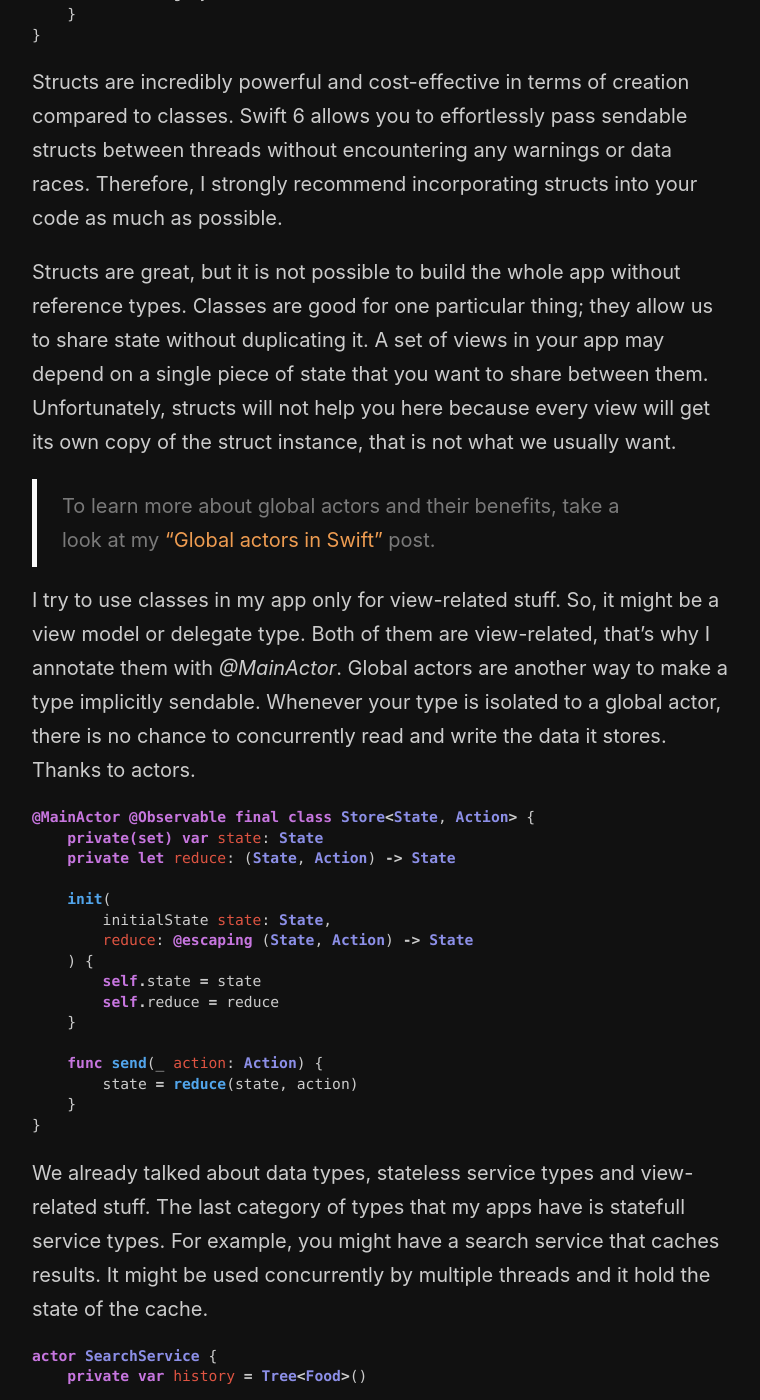
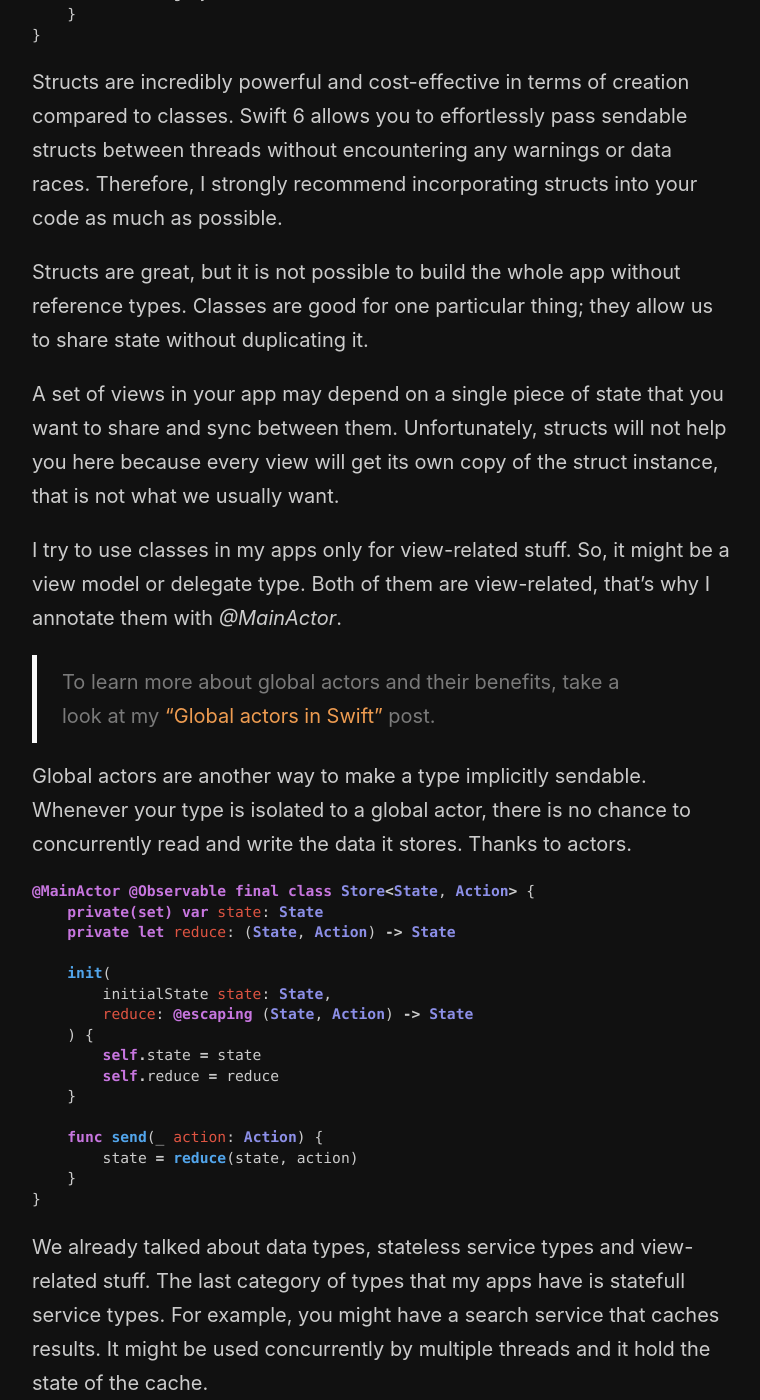
Before and after one commit to mecid/mecid.github.io, a Jekyll site: the page built from _posts/2025-01-07-adopting-swift6-across-the-app-codebase.md, in a window 1280 px wide and 1400 px high, scrolled down 2064 px. Shown: the whole window, without its empty margins (258-1018 px from the left). Built offline with Jekyll 4.4.1, drawn with Linux system fonts in a browser that asks for light colours.

Commit message:
swift 6 post restructured

````diff
--- a/_posts/2025-01-07-adopting-swift6-across-the-app-codebase.md
+++ b/_posts/2025-01-07-adopting-swift6-across-the-app-codebase.md
@@ -57,11 +57,15 @@ public struct HealthService: Sendable {
 
 Structs are incredibly powerful and cost-effective in terms of creation compared to classes. Swift 6 allows you to effortlessly pass sendable structs between threads without encountering any warnings or data races. Therefore, I strongly recommend incorporating structs into your code as much as possible.
 
-Structs are great, but it is not possible to build the whole app without reference types. Classes are good for one particular thing; they allow us to share state without duplicating it. A set of views in your app may depend on a single piece of state that you want to share between them. Unfortunately, structs will not help you here because every view will get its own copy of the struct instance, that is not what we usually want.
+Structs are great, but it is not possible to build the whole app without reference types. Classes are good for one particular thing; they allow us to share state without duplicating it.
+
+A set of views in your app may depend on a single piece of state that you want to share and sync between them. Unfortunately, structs will not help you here because every view will get its own copy of the struct instance, that is not what we usually want.
+
+I try to use classes in my apps only for view-related stuff. So, it might be a view model or delegate type. Both of them are view-related, that’s why I annotate them with *@MainActor*.
 
 > To learn more about global actors and their benefits, take a look at my ["Global actors in Swift"](/2024/03/12/global-actors-in-swift/) post.
 
-I try to use classes in my app only for view-related stuff. So, it might be a view model or delegate type. Both of them are view-related, that’s why I annotate them with *@MainActor*. Global actors are another way to make a type  implicitly sendable. Whenever your type is isolated to a global actor, there is no chance to concurrently read and write the data it stores. Thanks to actors.
+Global actors are another way to make a type  implicitly sendable. Whenever your type is isolated to a global actor, there is no chance to concurrently read and write the data it stores. Thanks to actors.
 
 ```swift
 @MainActor @Observable final class Store<State, Action> {
````
